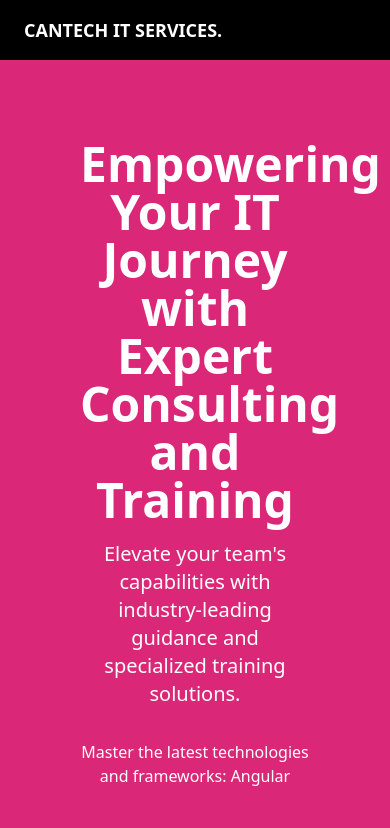
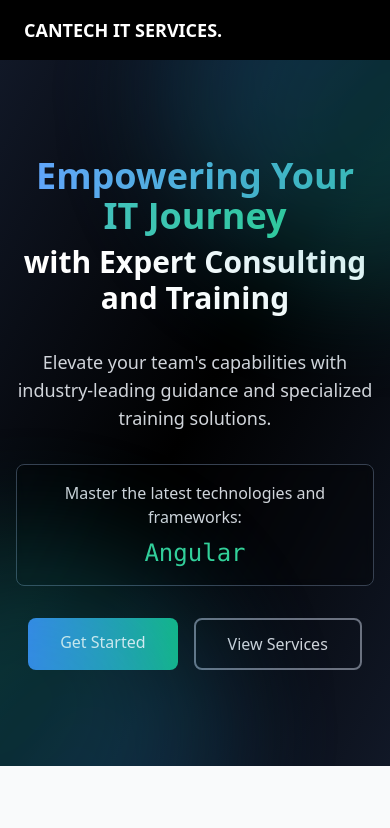
Before and after one commit to FullStackSamk/react-portfolio, a React (Create React App) app: page / in a window 390 px wide. Shown: the top 828 px of the page. Built offline with nearby package versions, Linux system fonts and the light colour scheme.

Commit message:
header and links update

```diff
--- a/src/App.js
+++ b/src/App.js
@@ -25,10 +25,15 @@ function App() {
   const location = useLocation();
 
   return (
-    <div className="App">
+    <div className="App min-h-screen flex flex-col">
       <Navbar />
+      <div className="flex-grow">
         <TransitionGroup>
-        <CSSTransition key={location.pathname} classNames="fade" timeout={300}>
+          <CSSTransition
+            key={location.pathname}
+            classNames="fade"
+            timeout={300}
+          >
             <Routes location={location}>
               <Route
                 path="/"
@@ -37,7 +42,6 @@ function App() {
                     <HeroSection />
                     <FeatureCarousel />
                     <NewsletterSignup />
-                  <Footer />
                   </>
                 }
               />
@@ -49,6 +53,8 @@ function App() {
           </CSSTransition>
         </TransitionGroup>
       </div>
+      <Footer />
+    </div>
   );
 }
 
--- a/src/components/Footer.jsx
+++ b/src/components/Footer.jsx
@@ -1,30 +1,55 @@
-import React from 'react';
-// You can import your social media icons from a package like react-icons
-import { FaFacebookF, FaTwitter, FaInstagram, FaLinkedinIn, FaYoutube } from 'react-icons/fa';
+import React from "react";
+import { Link } from "react-router-dom";
+import {
+  FaFacebookF,
+  FaTwitter,
+  FaInstagram,
+  FaLinkedinIn,
+  FaYoutube,
+} from "react-icons/fa";
 
 const Footer = () => {
   return (
     <footer className="bg-gray-900 text-white p-6">
       <div className="max-w-6xl mx-auto flex flex-col md:flex-row justify-between items-center">
         <div className="mb-6 md:mb-0">
-          <a href="/" className="text-xl font-bold">CANTECH IT SERVICES.</a>
-          <p className="text-gray-400 text-sm mt-2">© {new Date().getFullYear()}. All rights reserved.</p>
+          <Link to="/" className="text-xl font-bold">
+            CANTECH IT SERVICES.
+          </Link>
+          <p className="text-gray-400 text-sm mt-2">
+            © {new Date().getFullYear()}. All rights reserved.
+          </p>
         </div>
         <div className="flex justify-center items-center space-x-4">
           {/* Add your social media links below replacing '#' with your URLs */}
-          <a href="#" className="text-gray-400 hover:text-white transition-colors duration-300">
+          <a
+            href="#"
+            className="text-gray-400 hover:text-white transition-colors duration-300"
+          >
             <FaFacebookF className="w-5 h-5" />
           </a>
-          <a href="#" className="text-gray-400 hover:text-white transition-colors duration-300">
+          <a
+            href="#"
+            className="text-gray-400 hover:text-white transition-colors duration-300"
+          >
             <FaTwitter className="w-5 h-5" />
           </a>
-          <a href="#" className="text-gray-400 hover:text-white transition-colors duration-300">
+          <a
+            href="#"
+            className="text-gray-400 hover:text-white transition-colors duration-300"
+          >
             <FaInstagram className="w-5 h-5" />
           </a>
-          <a href="https://www.linkedin.com/company/cantech-it-services/" className="text-gray-400 hover:text-white transition-colors duration-300">
+          <a
+            href="https://www.linkedin.com/company/cantech-it-services/"
+            className="text-gray-400 hover:text-white transition-colors duration-300"
+          >
             <FaLinkedinIn className="w-5 h-5" />
           </a>
-          <a href="#" className="text-gray-400 hover:text-white transition-colors duration-300">
+          <a
+            href="#"
+            className="text-gray-400 hover:text-white transition-colors duration-300"
+          >
             <FaYoutube className="w-5 h-5" />
           </a>
         </div>
--- a/src/components/HeroSection.jsx
+++ b/src/components/HeroSection.jsx
@@ -1,4 +1,5 @@
 import React, { useState, useEffect } from 'react';
+import { Link } from 'react-router-dom';
 
 const HeroSection = () => {
   const [wordIndex, setWordIndex] = useState(0);
@@ -72,18 +73,54 @@ const HeroSection = () => {
   }, [blink]);
 
   return (
-    <div className="text-center p-20 bg-pink-600 text-white">
-      <h1 className="text-5xl font-bold mb-4">Empowering Your IT Journey with Expert Consulting and Training</h1>
-      <p className="text-xl mb-8">Elevate your team's capabilities with industry-leading guidance and specialized training solutions.</p>
-      <p className="mb-12">
-        Master the latest technologies and frameworks:{' '}
-        <span className="inline-block">
-          {`${words[wordIndex].substring(0, subIndex)}${blink ? '|' : ' '}`}
-        </span>{' '}
-      </p>
-      <button className="bg-green-500 px-6 py-2 rounded text-white font-bold hover:bg-green-700 transition duration-300">
-        Get Started
-      </button>
+    <div className="relative overflow-hidden bg-gradient-to-br from-gray-900 via-black to-gray-900">
+      {/* Background pattern overlay */}
+      <div className="absolute inset-0 bg-grid-white/[0.05] bg-[size:60px_60px]" />
+
+      <div className="relative max-w-6xl mx-auto px-4 py-24 md:py-32">
+        <div className="flex flex-col items-center text-center space-y-8">
+          <h1 className="text-4xl md:text-6xl font-bold">
+            <span className="bg-clip-text text-transparent bg-gradient-to-r from-blue-400 to-emerald-400">
+              Empowering Your IT Journey
+            </span>
+            <br />
+            <span className="text-3xl md:text-5xl mt-2 block text-white">
+              with Expert Consulting and Training
+            </span>
+          </h1>
+
+          <p className="text-gray-300 text-lg md:text-xl max-w-2xl">
+            Elevate your team's capabilities with industry-leading guidance and specialized training solutions.
+          </p>
+
+          {/* Typing animation container */}
+          <div className="bg-black/30 backdrop-blur-sm rounded-lg px-6 py-4 border border-gray-700">
+            <p className="text-gray-300 mb-2">Master the latest technologies and frameworks:</p>
+            <span className="text-2xl font-mono text-emerald-400 inline-block min-h-[2rem]">
+              {`${words[wordIndex].substring(0, subIndex)}${blink ? '|' : ' '}`}
+            </span>
+          </div>
+
+          <div className="flex flex-wrap gap-4 justify-center mt-8">
+            <Link
+              to="/contact"
+              className="px-8 py-3 bg-gradient-to-r from-blue-500 to-emerald-500 text-white rounded-lg font-medium hover:shadow-lg hover:shadow-blue-500/25 transition-all duration-300"
+            >
+              Get Started
+            </Link>
+            <Link
+              to="/services"
+              className="px-8 py-3 bg-transparent border-2 border-gray-500 text-gray-300 rounded-lg font-medium hover:border-blue-400 hover:text-blue-400 transition-all duration-300"
+            >
+              View Services
+            </Link>
+          </div>
+        </div>
+      </div>
+
+      {/* Animated gradient orbs */}
+      <div className="absolute -top-40 -right-40 w-96 h-96 bg-gradient-to-br from-blue-500/30 to-emerald-500/30 rounded-full blur-3xl animate-pulse" />
+      <div className="absolute -bottom-40 -left-40 w-96 h-96 bg-gradient-to-br from-emerald-500/30 to-blue-500/30 rounded-full blur-3xl animate-pulse delay-1000" />
     </div>
   );
 };
--- a/src/components/Navbar.jsx
+++ b/src/components/Navbar.jsx
@@ -1,9 +1,10 @@
-import React, { useState } from 'react';
+import React, { useState } from "react";
+import { Link } from "react-router-dom";
 
 const Navbar = () => {
   const [isMenuOpen, setIsMenuOpen] = useState(false);
 
-  const animateMenu = isMenuOpen ? 'open' : '';
+  const animateMenu = isMenuOpen ? "open" : "";
 
   return (
     <nav className="bg-black text-white">
@@ -11,20 +12,45 @@ const Navbar = () => {
         <div className="flex justify-between items-center">
           <div className="flex items-center">
             {/* Website Logo */}
-            <a href="#" className="flex items-center py-4 px-2">
-              <span className="font-semibold text-white text-lg hover:text-red-500">CANTECH IT SERVICES.</span>
-            </a>
+            <Link to="/" className="flex items-center py-4 px-2">
+              <span className="font-semibold text-white text-lg hover:text-red-500">
+                CANTECH IT SERVICES.
+              </span>
+            </Link>
           </div>
           {/* Primary Navbar items */}
           <div className="hidden md:flex items-center space-x-1">
-            <a href="#" className="py-4 px-2 text-green-500 border-b-4 border-green-500 font-semibold ">Home</a>
-            <a href="#" className="py-4 px-2 text-gray-500 font-semibold hover:text-green-500 transition duration-300">Services</a>
-            <a href="#" className="py-4 px-2 text-gray-500 font-semibold hover:text-green-500 transition duration-300">About</a>
-            <a href="#" className="py-4 px-2 text-gray-500 font-semibold hover:text-green-500 transition duration-300">Contact Us</a>
+            <Link
+              to="/"
+              className="py-4 px-2 text-green-500 border-b-4 border-green-500 font-semibold"
+            >
+              Home
+            </Link>
+            <Link
+              to="/services"
+              className="py-4 px-2 text-gray-500 font-semibold hover:text-green-500 transition duration-300"
+            >
+              Services
+            </Link>
+            <Link
+              to="/why-us"
+              className="py-4 px-2 text-gray-500 font-semibold hover:text-green-500 transition duration-300"
+            >
+              About
+            </Link>
+            <Link
+              to="/contact"
+              className="py-4 px-2 text-gray-500 font-semibold hover:text-green-500 transition duration-300"
+            >
+              Contact Us
+            </Link>
           </div>
           {/* Mobile menu button */}
           <div className="md:hidden">
-            <button onClick={() => setIsMenuOpen(!isMenuOpen)} className="outline-none mobile-menu-button">
+            <button
+              onClick={() => setIsMenuOpen(!isMenuOpen)}
+              className="outline-none mobile-menu-button"
+            >
               <div className={`hamburger ${animateMenu}`}>
                 <span className="line line1"></span>
                 <span className="line line2"></span>
@@ -35,11 +61,31 @@ const Navbar = () => {
         </div>
       </div>
       {/* Mobile Menu */}
-      <div className={`${isMenuOpen ? 'block' : 'hidden'} md:hidden`}>
-        <a href="#" className="block py-2 px-4 text-sm hover:bg-green-500 transition duration-300">Home</a>
-        <a href="#" className="block py-2 px-4 text-sm hover:bg-green-500 transition duration-300">Services</a>
-        <a href="#" className="block py-2 px-4 text-sm hover:bg-green-500 transition duration-300">About</a>
-        <a href="#" className="block py-2 px-4 text-sm hover:bg-green-500 transition duration-300">Contact Us</a>
+      <div className={`${isMenuOpen ? "block" : "hidden"} md:hidden`}>
+        <Link
+          to="/"
+          className="block py-2 px-4 text-sm hover:bg-green-500 transition duration-300"
+        >
+          Home
+        </Link>
+        <Link
+          to="/services"
+          className="block py-2 px-4 text-sm hover:bg-green-500 transition duration-300"
+        >
+          Services
+        </Link>
+        <Link
+          to="/why-us"
+          className="block py-2 px-4 text-sm hover:bg-green-500 transition duration-300"
+        >
+          About
+        </Link>
+        <Link
+          to="/contact"
+          className="block py-2 px-4 text-sm hover:bg-green-500 transition duration-300"
+        >
+          Contact Us
+        </Link>
       </div>
     </nav>
   );
--- a/tailwind.config.js
+++ b/tailwind.config.js
@@ -3,7 +3,11 @@ module.exports = {
   purge: ["./src/**/*.{js,jsx,ts,tsx}", "./public/index.html"],
   darkMode: false, // or 'media' or 'class'
   theme: {
-    extend: {},
+    extend: {
+      backgroundImage: {
+        'grid-white': 'linear-gradient(to right, rgb(255 255 255 / 0.1) 1px, transparent 1px), linear-gradient(to bottom, rgb(255 255 255 / 0.1) 1px, transparent 1px)',
+      }
+    },
   },
   variants: {
     extend: {},
```
Lines whose indentation alone changed are shown as unchanged.
